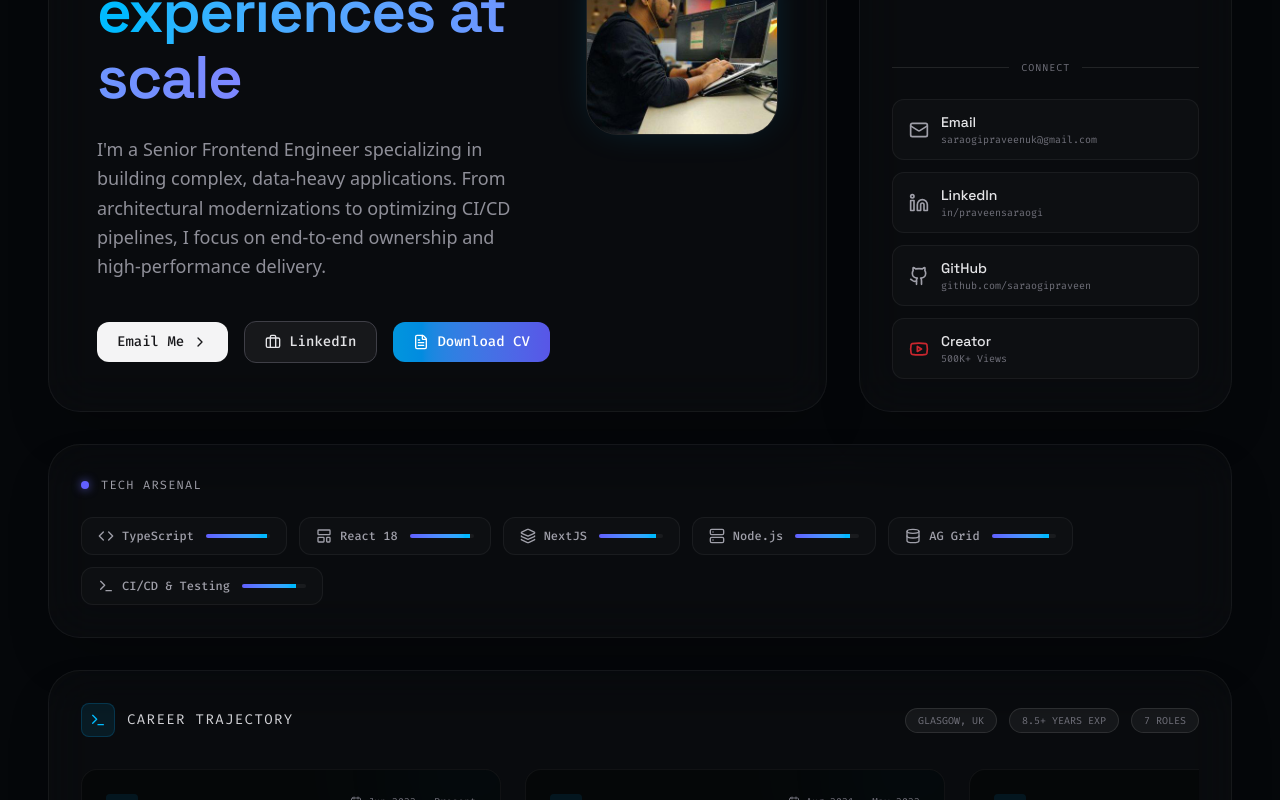
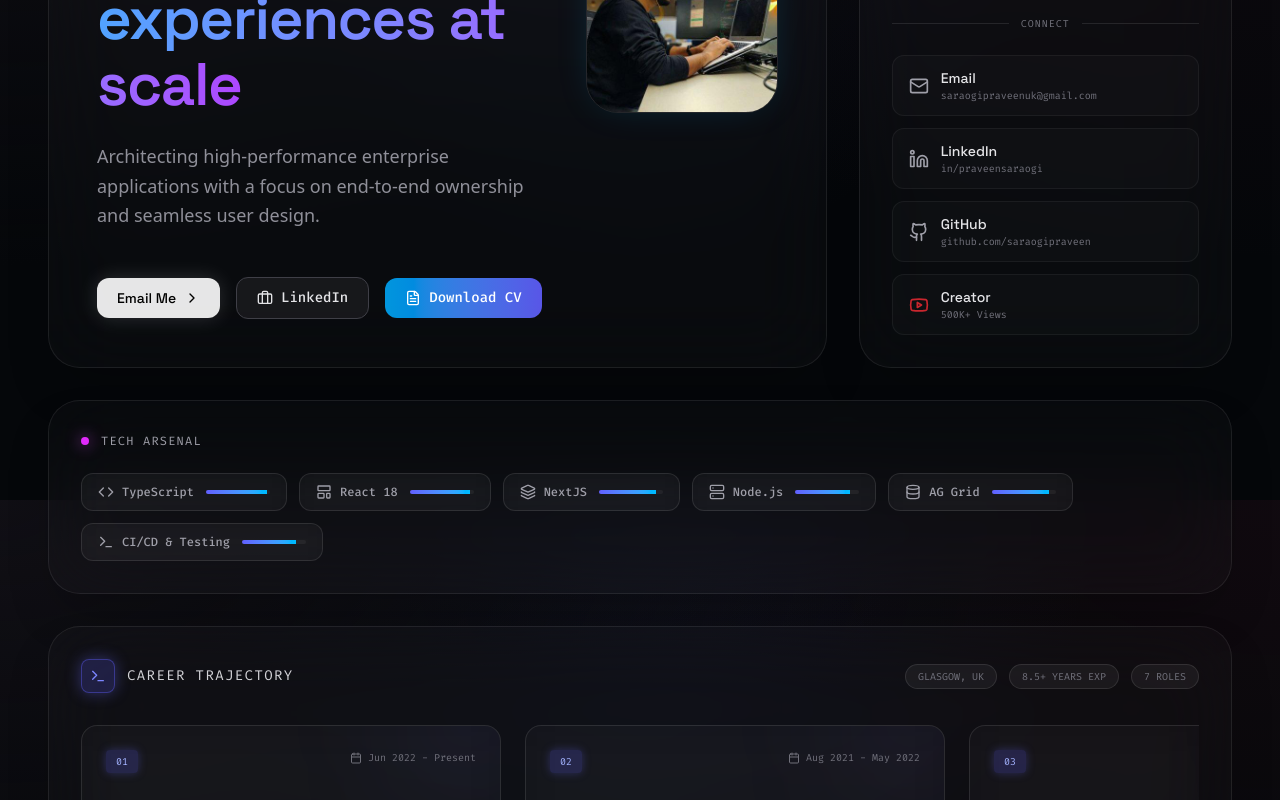
Before and after one commit to saraogipraveen/portfolio, a Next.js app: page / in a window 1280 px wide. Shown: the part 300-1100 px from the top of the page. Built offline with nearby package versions, Linux system fonts and the light colour scheme.

Commit message:
feat: premium design overhaul and typography update

```diff
--- a/src/app/globals.css
+++ b/src/app/globals.css
@@ -17,8 +17,13 @@
   }
 
   body {
-    /* Pure black background, very modern */
-    @apply bg-black text-zinc-100 antialiased selection:bg-sky-500/20 selection:text-sky-300;
+    @apply text-zinc-100 antialiased selection:bg-sky-500/20 selection:text-sky-300;
+    background-color: #030014;
+    background-image:
+      radial-gradient(at 0% 0%, hsla(253, 16%, 7%, 1) 0, transparent 50%),
+      radial-gradient(at 50% 0%, hsla(225, 39%, 30%, 0.15) 0, transparent 50%),
+      radial-gradient(at 100% 0%, hsla(339, 49%, 30%, 0.1) 0, transparent 50%);
+    background-attachment: fixed;
   }
 
   /* Focus rings */
@@ -39,17 +44,18 @@
 
   /* Modern Bento Card Style */
   .bento-card {
-    @apply relative overflow-hidden rounded-[2rem] border border-white/[0.05] bg-white/[0.02] backdrop-blur-xl shadow-2xl transition-all duration-300 hover:border-sky-500/30 hover:bg-white/[0.04] hover:shadow-sky-500/10;
+    @apply relative overflow-hidden rounded-[2rem] border border-white/[0.08] bg-white/[0.02] backdrop-blur-2xl shadow-2xl transition-all duration-300 hover:border-white/[0.15] hover:bg-white/[0.04] hover:shadow-[0_0_30px_-5px_#38bdf826];
   }
 
   /* Subtle inner glow for Vercel/Apple aesthetic */
   .bento-card::before {
     content: '';
-    @apply absolute inset-0 rounded-[2rem] border border-white/10 opacity-0 transition-opacity duration-300 pointer-events-none;
+    @apply absolute inset-0 rounded-[2rem] border border-white/5 opacity-0 transition-opacity duration-300 pointer-events-none;
+    box-shadow: inset 0 1px 1px 0 rgba(255, 255, 255, 0.1);
   }
 
   .bento-card:hover::before {
-    @apply opacity-50;
+    @apply opacity-100;
   }
 
   /* Native CSS Animations for critical LCP elements */
--- a/src/components/AboutPrinciples.tsx
+++ b/src/components/AboutPrinciples.tsx
@@ -1,6 +1,7 @@
 "use client";
 
 import { Github, Linkedin, Mail, Youtube, ExternalLink } from "lucide-react";
+import { motion } from "framer-motion";
 
 const links = [
     {
@@ -31,9 +32,11 @@ const links = [
 
 export function AboutPrinciples() {
     return (
-        <section
-            className="bento-card w-full h-full p-6 lg:p-8 flex flex-col justify-between gap-6 opacity-0 animate-fade-in-up"
-            style={{ animationDelay: '200ms' }}
+        <motion.section
+            initial={{ opacity: 0, y: 20 }}
+            animate={{ opacity: 1, y: 0 }}
+            transition={{ duration: 0.8, ease: "easeOut", delay: 0.2 }}
+            className="bento-card w-full h-full p-6 lg:p-8 flex flex-col justify-between gap-6 overflow-hidden"
         >
             <div>
                 <div className="flex items-center gap-3 mb-6">
@@ -87,6 +90,6 @@ export function AboutPrinciples() {
                     ))}
                 </div>
             </div>
-        </section>
+        </motion.section>
     );
 }
--- a/src/components/Experience.tsx
+++ b/src/components/Experience.tsx
@@ -101,8 +101,8 @@ export function Experience() {
         >
             <div className="flex items-center justify-between mb-8">
                 <div className="flex items-center gap-3">
-                    <div className="p-2 rounded-lg bg-sky-500/10 border border-sky-500/20">
-                        <Terminal className="h-4 w-4 text-sky-400" />
+                    <div className="p-2 rounded-lg bg-indigo-500/20 border border-indigo-500/40 shadow-[0_0_15px_rgba(99,102,241,0.4)]">
+                        <Terminal className="h-4 w-4 text-indigo-400" />
                     </div>
                     <h2 className="font-[family-name:var(--font-fira-code)] text-sm uppercase tracking-widest text-zinc-300">
                         Career Trajectory
@@ -126,13 +126,13 @@ export function Experience() {
                 {experience.map((entry, i) => (
                     <div
                         key={entry.company}
-                        className="snap-start shrink-0 w-[300px] md:w-[350px] lg:w-[420px] rounded-2xl flex flex-col border border-white/5 bg-black/40 p-6 hover:bg-white/[0.03] hover:border-white/10 transition-all group relative overflow-hidden"
+                        className="snap-start shrink-0 w-[300px] md:w-[350px] lg:w-[420px] rounded-2xl flex flex-col border border-white/10 bg-white/[0.02] backdrop-blur-xl p-6 hover:bg-white/[0.05] hover:border-indigo-500/40 transition-all duration-300 hover:shadow-[0_0_30px_rgba(99,102,241,0.15)] group relative overflow-hidden"
                     >
                         {/* Background subtle gradient */}
-                        <div className="absolute top-0 right-0 w-32 h-32 bg-sky-500/5 rounded-full blur-3xl -translate-y-1/2 translate-x-1/4 group-hover:bg-sky-500/10 transition-colors" />
+                        <div className="absolute top-0 right-0 w-32 h-32 bg-indigo-500/10 rounded-full blur-3xl -translate-y-1/2 translate-x-1/4 group-hover:bg-fuchsia-500/20 transition-colors duration-500" />
 
                         <div className="flex justify-between items-start mb-6 relative">
-                            <span className="font-[family-name:var(--font-fira-code)] text-[10px] text-sky-400/80 bg-sky-500/10 px-2.5 py-1 rounded">
+                            <span className="font-[family-name:var(--font-fira-code)] text-[10px] text-indigo-300 bg-indigo-500/20 shadow-[0_0_10px_rgba(99,102,241,0.3)] px-2.5 py-1 rounded">
                                 {String(i + 1).padStart(2, '0')}
                             </span>
                             <span className="flex items-center gap-1.5 font-[family-name:var(--font-fira-code)] text-[10px] text-zinc-500">
--- a/src/components/Hero.tsx
+++ b/src/components/Hero.tsx
@@ -2,11 +2,15 @@
 
 import { Mail, Briefcase, FileText, ChevronRight } from "lucide-react";
 import Image from "next/image";
+import { motion } from "framer-motion";
 
 export function Hero() {
     return (
-        <section
-            className="bento-card w-full h-full flex flex-col justify-center p-8 lg:p-12 opacity-0 animate-fade-in-up"
+        <motion.section
+            initial={{ opacity: 0, y: 20 }}
+            animate={{ opacity: 1, y: 0 }}
+            transition={{ duration: 0.8, ease: "easeOut" }}
+            className="bento-card w-full h-full flex flex-col justify-center p-8 lg:p-12 relative overflow-hidden"
         >
             <div className="flex-1 flex flex-col md:flex-row gap-8 lg:gap-12 items-start md:items-center">
                 <div className="flex-1 flex flex-col justify-center">
@@ -17,12 +21,11 @@ export function Hero() {
 
                     <h1 className="font-[family-name:var(--font-space-grotesk)] text-4xl lg:text-5xl xl:text-6xl font-semibold leading-[1.1] text-zinc-100 tracking-tight">
                         Engineering modern web <br className="hidden md:block" />
-                        <span className="text-transparent bg-clip-text bg-gradient-to-r from-sky-400 to-indigo-400">experiences at scale</span>
+                        <span className="text-transparent bg-clip-text bg-gradient-to-r from-blue-400 via-indigo-400 to-purple-500">experiences at scale</span>
                     </h1>
 
                     <p className="mt-6 max-w-xl text-base leading-relaxed text-zinc-400/90 sm:text-lg">
-                        I'm a Senior Frontend Engineer specializing in building complex, data-heavy applications.
-                        From architectural modernizations to optimizing CI/CD pipelines, I focus on end-to-end ownership and high-performance delivery.
+                        Architecting high-performance enterprise applications with a focus on end-to-end ownership and seamless user design.
                     </p>
                 </div>
 
@@ -41,7 +44,7 @@ export function Hero() {
             <div className="mt-10 flex flex-wrap items-center gap-4">
                 <a
                     href="mailto:saraogipraveenuk@gmail.com"
-                    className="group flex items-center gap-2 rounded-xl bg-zinc-100 px-5 py-2.5 font-[family-name:var(--font-fira-code)] text-sm font-medium text-zinc-900 transition-all hover:bg-white hover:scale-105 active:scale-95"
+                    className="group relative flex items-center gap-2 rounded-xl bg-white/90 backdrop-blur-sm px-5 py-2.5 font-[family-name:var(--font-space-grotesk)] text-sm font-medium text-black transition-all hover:bg-white hover:scale-105 active:scale-95 shadow-[0_0_20px_rgba(255,255,255,0.15)] hover:shadow-[0_0_25px_rgba(255,255,255,0.3)]"
                 >
                     Email Me
                     <ChevronRight className="h-4 w-4 transition-transform group-hover:translate-x-1" />
@@ -68,6 +71,6 @@ export function Hero() {
                     </span>
                 </a>
             </div>
-        </section>
+        </motion.section>
     );
 }
--- a/src/components/Skills.tsx
+++ b/src/components/Skills.tsx
@@ -22,7 +22,7 @@ export function Skills() {
             className="bento-card w-full h-full p-6 lg:p-8 flex flex-col justify-between"
         >
             <div className="flex items-center gap-3 mb-6">
-                <div className="h-2 w-2 rounded-full bg-indigo-500 shadow-[0_0_10px_rgba(99,102,241,0.8)]" />
+                <div className="h-2 w-2 rounded-full bg-fuchsia-500 shadow-[0_0_15px_rgba(217,70,239,0.8)]" />
                 <h2 className="font-[family-name:var(--font-fira-code)] text-xs uppercase tracking-widest text-zinc-400">
                     Tech Arsenal
                 </h2>
@@ -32,12 +32,12 @@ export function Skills() {
                 {skills.map((skill, i) => (
                     <div
                         key={skill.name}
-                        className="group relative overflow-hidden rounded-xl border border-white/5 bg-white/[0.02] px-4 py-2.5 transition-all hover:bg-white/[0.05] hover:border-indigo-500/30 flex items-center gap-3 shrink-0"
+                        className="group relative overflow-hidden rounded-xl border border-white/10 bg-white/[0.03] backdrop-blur-md px-4 py-2.5 transition-all duration-300 hover:bg-white/[0.08] hover:border-indigo-400/50 hover:shadow-[0_0_20px_rgba(129,140,248,0.2)] flex items-center gap-3 shrink-0"
                     >
                         {/* Subtle background glow on hover */}
-                        <div className="absolute inset-0 bg-indigo-500/5 opacity-0 group-hover:opacity-100 transition-opacity blur-xl rounded-full" />
+                        <div className="absolute inset-0 bg-gradient-to-r from-indigo-500/10 to-fuchsia-500/10 opacity-0 group-hover:opacity-100 transition-opacity blur-xl rounded-full" />
 
-                        <div className="flex items-center gap-2 text-zinc-400 group-hover:text-indigo-400 transition-colors relative z-10">
+                        <div className="flex items-center gap-2 text-zinc-400 group-hover:text-indigo-300 transition-colors relative z-10">
                             {skill.icon}
                             <span className="font-[family-name:var(--font-fira-code)] text-xs font-medium">
                                 {skill.name}
```
